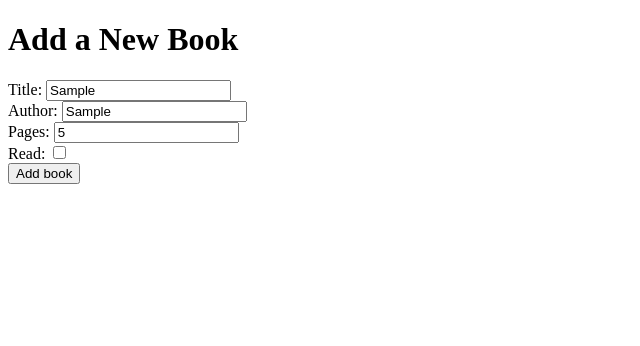
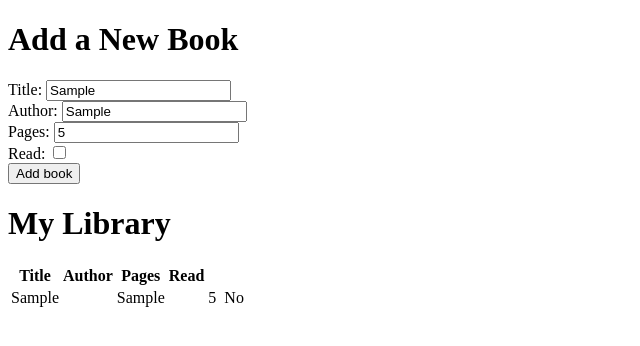
Before and after one commit to IshanFTW/Library, a plain HTML site: page index.html in a window 1280 px wide. Both pictures are taken after typing "Sample", "Sample", "5" into the empty fields and a click on the button "Add book". Shown: the whole page, without its empty margins (0-640 px from the left). Drawn offline with Linux system fonts and the light colour scheme.

Commit message:
set up a table to display books

```diff
--- a/index.html
+++ b/index.html
@@ -25,6 +25,21 @@
         <button type="submit">Add book</button>
     </form>
 
+    <h1>My Library</h1>
+    <table>
+        <thead>
+            <tr>
+                <th>Title</th>
+                <th>Author</th>
+                <th>Pages</th>
+                <th>Read</th>
+            </tr>
+        </thead>
+        <tbody id="book-list">
+
+        </tbody>
+    </table>
+
     <script src="script.js"></script>
 </body>
 </html>
--- a/script.js
+++ b/script.js
@@ -18,8 +18,25 @@ form.addEventListener('submit', function(event){
 
     const newBook = new book(title, author, pages, read);
     addBookToLibrary(newBook);
+    displayBooks();
 });
 
 function addBookToLibrary(book){
     myLibrary.push(book);
 }
+
+function displayBooks(){
+    const bookList = document.getElementById('book-list');
+    bookList.innerHTML = '';
+
+    myLibrary.forEach(function(book, index){
+        const row = document.createElement('tr');
+        row.innerHTML = `
+        <td>${book.title}<td>
+        <td>${book.author}<td>
+        <td>${book.pages}<td>
+        <td>${book.read ? 'yes' : 'No'}<td>
+        `;
+        bookList.appendChild(row);
+    });
+}
```
